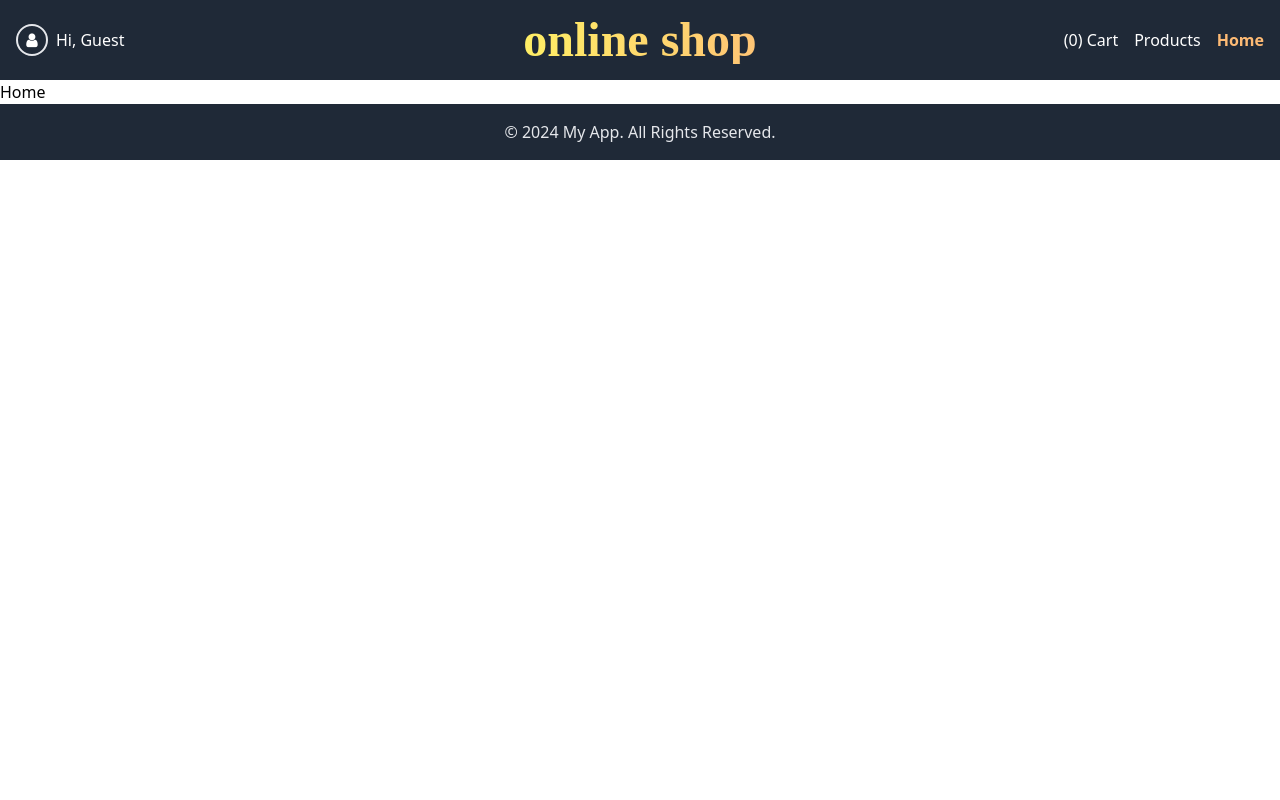
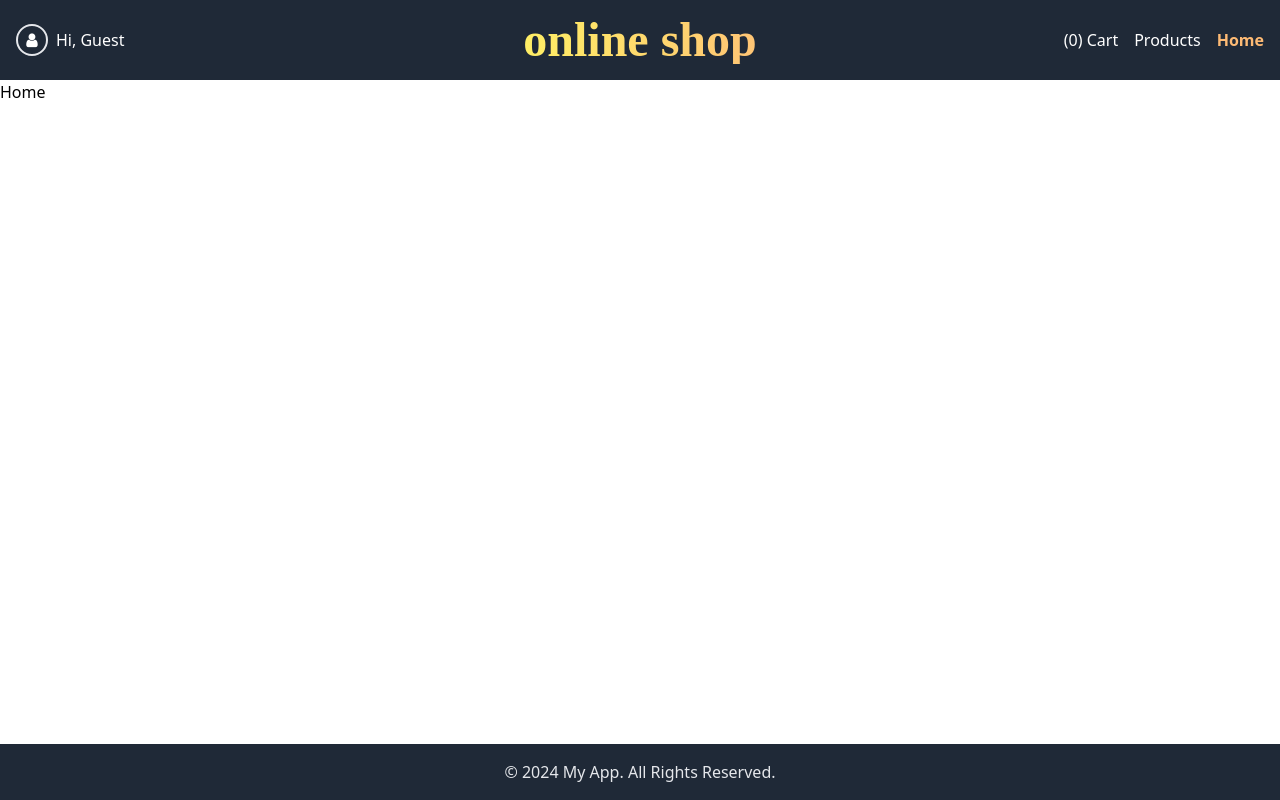
Before and after one commit to SinaAmini90/online-shop, a React (Create React App) app: page / in a window 1280 px wide. Built offline with nearby package versions, Linux system fonts and the light colour scheme.

Commit message:
add style to locate footer in right position

```diff
--- a/src/App.tsx
+++ b/src/App.tsx
@@ -12,7 +12,8 @@ import Footer from "./components/Footer";
 const App: React.FC = () => {
   return (
     <Router>
-      <div className="App">
+      <div className="App flex flex-col justify-between min-h-screen">
+        <div className="flex flex-col">
           <Navbar />
           <Routes>
             <Route path="/" element={<Home />} />
@@ -21,6 +22,8 @@ const App: React.FC = () => {
             <Route path="/cart" element={<Cart />} />
             <Route path="*" element={<NotFound />} />
           </Routes>
+        </div>
+
         <Footer />
       </div>
     </Router>
```
Lines whose indentation alone changed are shown as unchanged.
